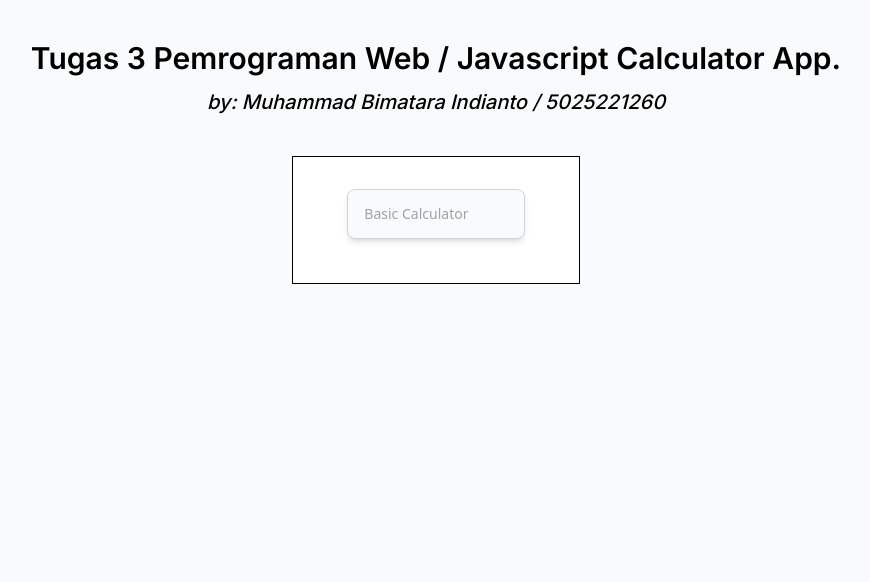
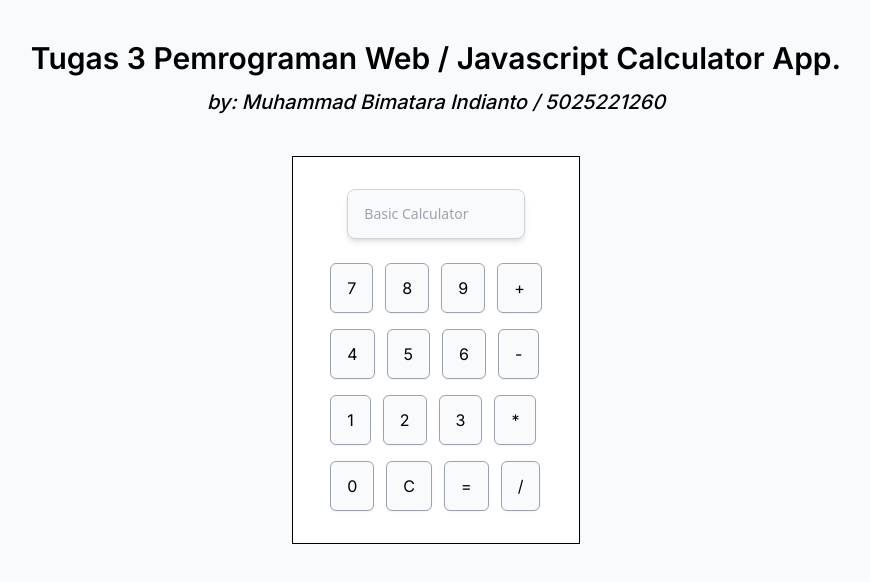
Before and after one commit to Haalloobim/Pemrogramab-Web-Basic-2, a plain HTML site: page index.html in a window 1280 px wide. Shown: the whole page, without its empty margins (204-1074 px from the left). Drawn offline with nearby package versions, Linux system fonts and the light colour scheme.

Commit message:
feat: add calculator button with css

```diff
--- a/index.html
+++ b/index.html
@@ -52,8 +52,35 @@
                         <input type="text" id="holder" class="shadow-md bg-gray-50 border border-gray-300 text-gray-900 text-sm rounded-lg focus:ring-blue-500 focus:border-blue-500 block w-full px-4 py-3.5 hover:bg-gray-100 transition-all ease-in-out duration-75 "readonly placeholder="Basic Calculator" required autocomplete="off" >
                     </div>
                 </div>
+                <div class="flex flex-col gap-y-4 mx-auto">
+                    <div class="flex flex-row gap-x-3">
+                        <button class="px-4 py-3 bg-gray-50 hover:bg-gray-200 transition-all ease-in-out duration-75  rounded-md shadow-sm border border-gray-400 font-inter text-center items-center " onclick="show('7')">7</button>
+                        <button class="px-4 py-3 bg-gray-50 hover:bg-gray-200 transition-all ease-in-out duration-75  rounded-md shadow-sm border border-gray-400 font-inter text-center items-center " onclick="show('8')">8</button>
+                        <button class="px-4 py-3 bg-gray-50 hover:bg-gray-200 transition-all ease-in-out duration-75  rounded-md shadow-sm border border-gray-400 font-inter text-center items-center " onclick="show('9')">9</button>
+                        <button class="px-4 py-3 bg-gray-50 hover:bg-gray-200 transition-all ease-in-out duration-75  rounded-md shadow-sm border border-gray-400 font-inter text-center items-center " onclick="show('+')">+</button>
+                    </div>
+                    <div class="flex flex-row gap-x-3">
+                        <button class="px-4 py-3 bg-gray-50 hover:bg-gray-200 transition-all ease-in-out duration-75  rounded-md shadow-sm border border-gray-400 font-inter text-center items-center " onclick="show('4')">4</button>
+                        <button class="px-4 py-3 bg-gray-50 hover:bg-gray-200 transition-all ease-in-out duration-75  rounded-md shadow-sm border border-gray-400 font-inter text-center items-center " onclick="show('5')">5</button>
+                        <button class="px-4 py-3 bg-gray-50 hover:bg-gray-200 transition-all ease-in-out duration-75  rounded-md shadow-sm border border-gray-400 font-inter text-center items-center " onclick="show('6')">6</button>
+                        <button class="px-4 py-3 bg-gray-50 hover:bg-gray-200 transition-all ease-in-out duration-75  rounded-md shadow-sm border border-gray-400 font-inter text-center items-center " onclick="show('-')">-</button>
+                    </div>
+                    <div class="flex flex-row gap-x-3">
+                        <button class="px-4 py-3 bg-gray-50 hover:bg-gray-200 transition-all ease-in-out duration-75  rounded-md shadow-sm border border-gray-400 font-inter text-center items-center " onclick="show('1')">1</button>
+                        <button class="px-4 py-3 bg-gray-50 hover:bg-gray-200 transition-all ease-in-out duration-75  rounded-md shadow-sm border border-gray-400 font-inter text-center items-center " onclick="show('2')">2</button>
+                        <button class="px-4 py-3 bg-gray-50 hover:bg-gray-200 transition-all ease-in-out duration-75  rounded-md shadow-sm border border-gray-400 font-inter text-center items-center " onclick="show('3')">3</button>
+                        <button class="px-4 py-3 bg-gray-50 hover:bg-gray-200 transition-all ease-in-out duration-75  rounded-md shadow-sm border border-gray-400 font-inter text-center items-center " onclick="show('*')">*</button>
+                    </div>
+                    <div class="flex flex-row gap-x-3">
+                        <button class="px-4 py-3 bg-gray-50 hover:bg-gray-200 transition-all ease-in-out duration-75  rounded-md shadow-sm border border-gray-400 font-inter text-center items-center " onclick="show('0')">0</button>
+                        <button class="px-4 py-3 bg-gray-50 hover:bg-gray-200 transition-all ease-in-out duration-75  rounded-md shadow-sm border border-gray-400 font-inter text-center items-center " onclick="clearInput()">C</button>
+                        <button class="px-4 py-3 bg-gray-50 hover:bg-gray-200 transition-all ease-in-out duration-75  rounded-md shadow-sm border border-gray-400 font-inter text-center items-center " onclick="result()">=</button>
+                        <button class="px-4 py-3 bg-gray-50 hover:bg-gray-200 transition-all ease-in-out duration-75  rounded-md shadow-sm border border-gray-400 font-inter text-center items-center " onclick="show('/')">/</button>
+                    </div>
+                </div>
             </div>
         </div>
     </div>
+
 </body>
 </html>
```
